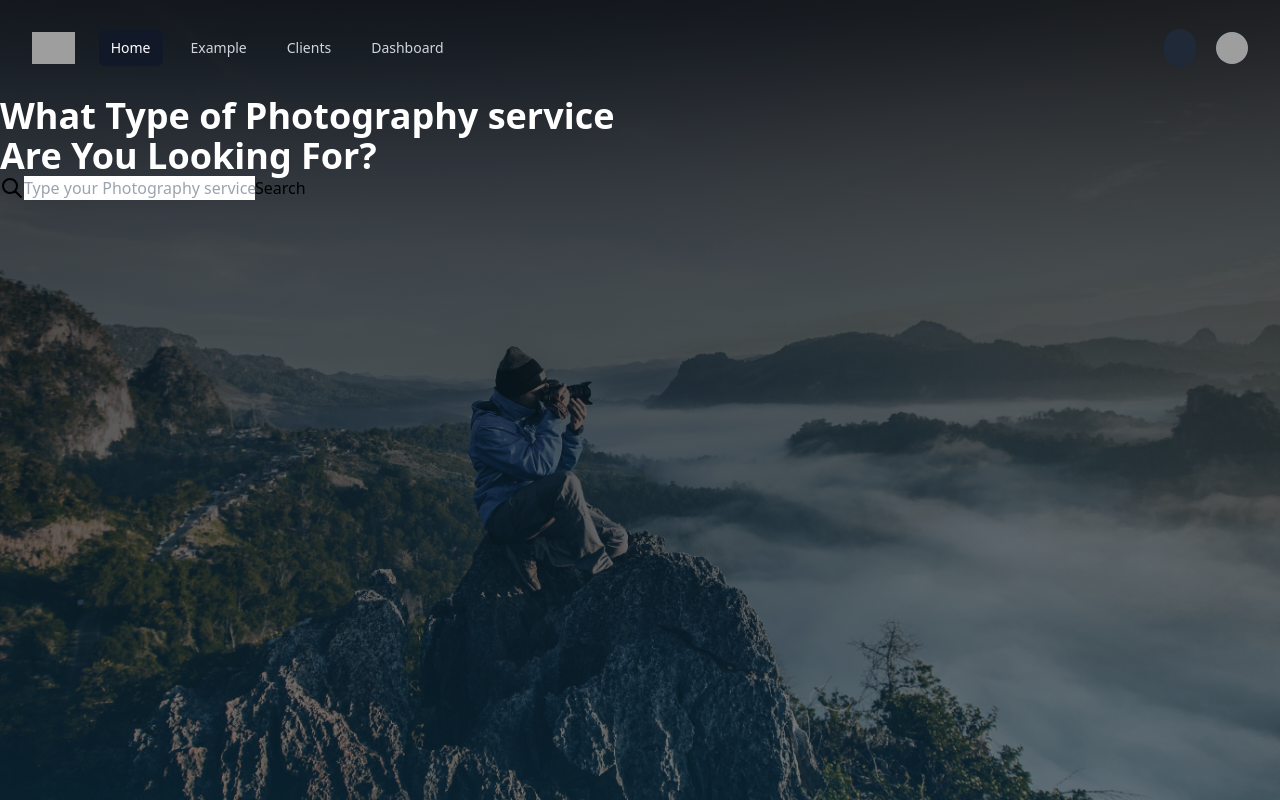
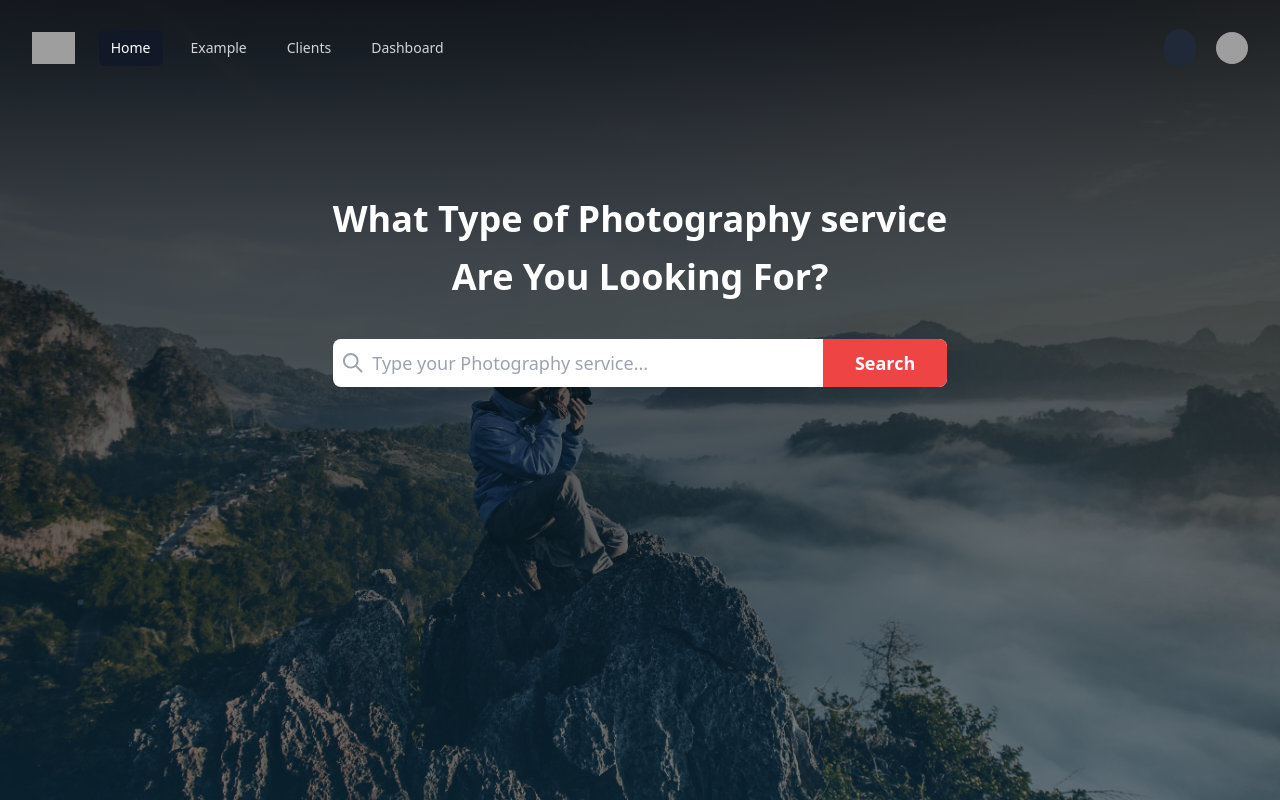
Before and after one commit to apelmahmudDev/delighted-pics, a React (Create React App) app: page / in a window 1280 px wide. Built offline with nearby package versions, Linux system fonts and the light colour scheme; grey boxes are pictures that could not be loaded; some icons are missing.

Commit message:
Added Search box

```diff
--- a/src/components/Banner/Banner.js
+++ b/src/components/Banner/Banner.js
@@ -1,23 +1,12 @@
-import { SearchIcon } from '@heroicons/react/outline';
 import React from 'react';
 import Navbar from '../Navbar/Navbar';
+import SearchBox from '../SearchBox/SearchBox';
 
 const Banner = () => {
 	return (
 		<div className='bg-delight-banner relative bg-cover bg-center bg-no-repeat h-screen w-screen'>
 			<Navbar />
-			<div>
-				<h1 className='text-white text-4xl font-bold'>
-					What Type of Photography service <br /> Are You Looking For?
-				</h1>
-				<div className='flex items-center'>
-					<span>
-						<SearchIcon className='h-6 w-6' aria-hidden='true' />
-					</span>
-					<input type='text' placeholder='Type your Photography service...' />
-					<button>Search</button>
-				</div>
-			</div>
+			<SearchBox />
 		</div>
 	);
 };
--- /dev/null
+++ b/src/components/SearchBox/SearchBox.js
@@ -0,0 +1,27 @@
+import React from 'react';
+import { SearchIcon } from '@heroicons/react/outline';
+
+const SearchBox = () => {
+	return (
+		<div className='flex items-center justify-center h-96 max-w-7xl mx-auto px-2 sm:px-6 lg:px-8'>
+			<div>
+				<h1 className='text-white text-4xl font-bold leading-relaxed mb-8 text-center'>
+					What Type of Photography service <br /> Are You Looking For?
+				</h1>
+				<div className='flex items-center bg-white h-12 w-full rounded-lg overflow-hidden'>
+					<SearchIcon className='w-12 text-gray-400 px-2' aria-hidden='true' />
+					<input
+						className='w-full focus:outline-none text-lg'
+						type='text'
+						placeholder='Type your Photography service...'
+					/>
+					<button className='bg-red-500 hover:bg-red-600 text-white h-full px-8 text-lg font-bold'>
+						Search
+					</button>
+				</div>
+			</div>
+		</div>
+	);
+};
+
+export default SearchBox;
```
Also changed, not shown: src/components/Services/Services.js (added).
